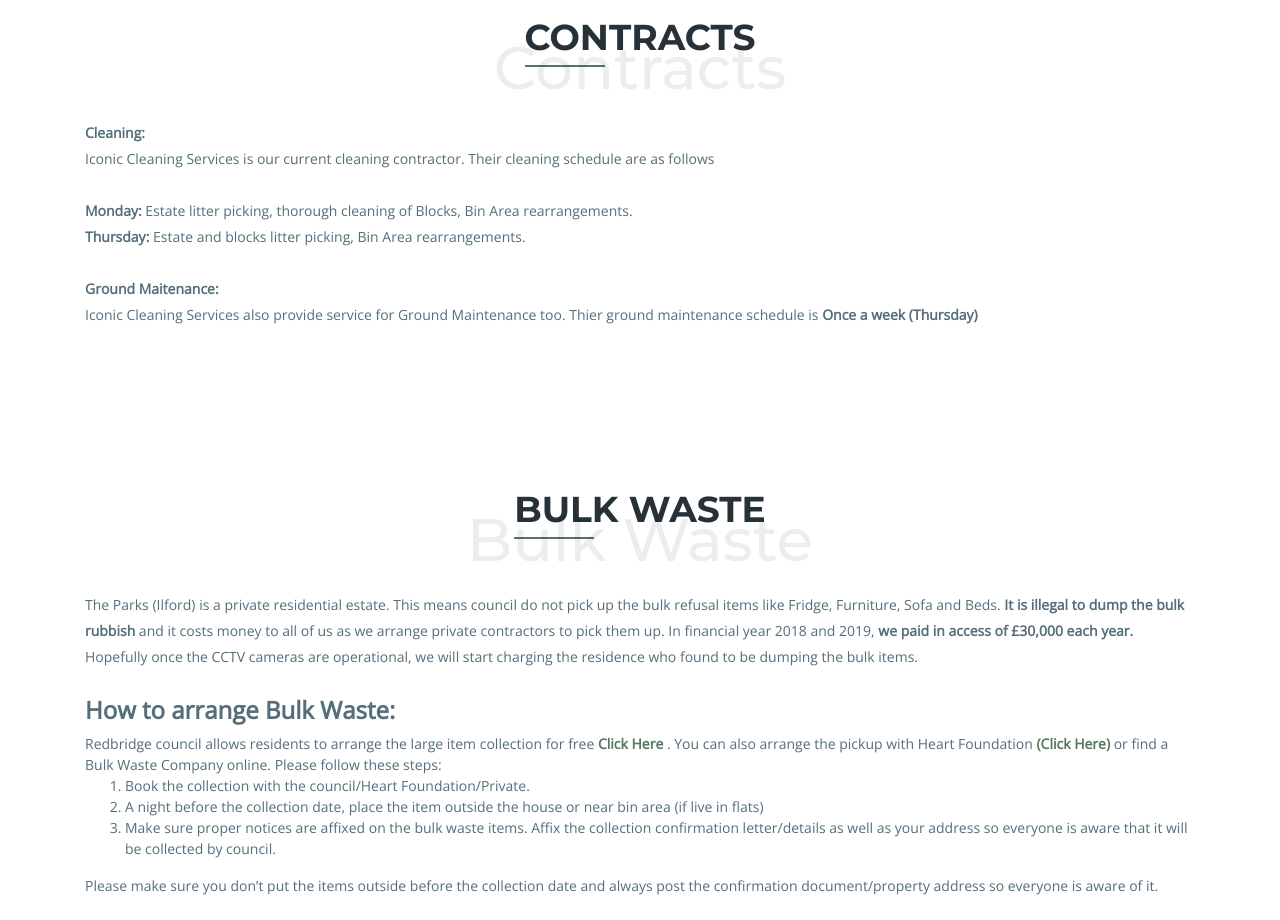
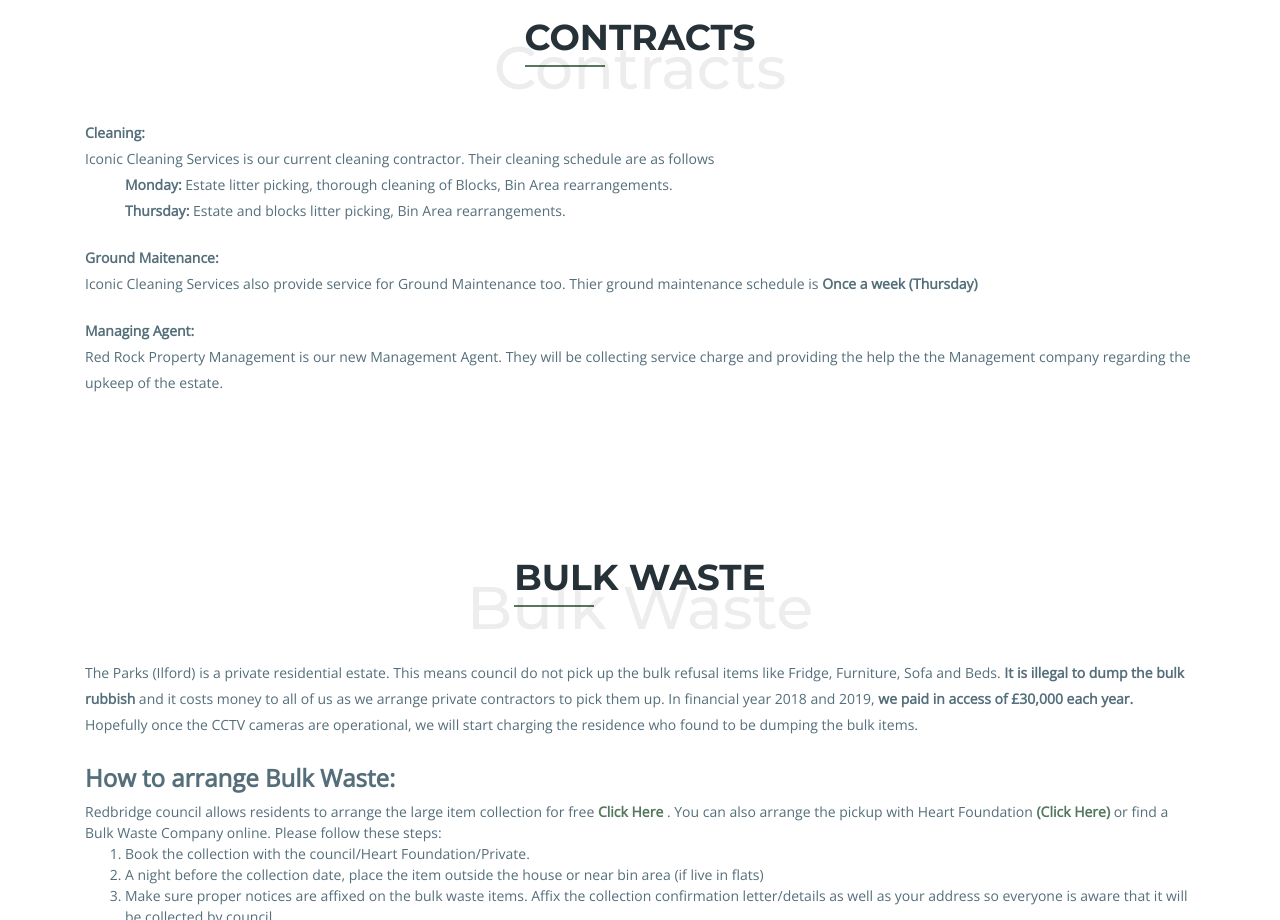
Before and after one commit to theparksilford/theparksilford.github.io, a plain HTML site: page index.html in a window 1280 px wide. Shown: the part 2680-3600 px from the top of the page. Drawn offline with nearby package versions, Linux system fonts and the light colour scheme; files whose address does not match are found by name.

Commit message:
text for cleaning

```diff
--- a/index.html
+++ b/index.html
@@ -225,12 +225,24 @@
           <span>Contracts</span>
           </div>
           <br>
-          <p><b>Cleaning:</b> <br>Iconic Cleaning Services is our current cleaning contractor. Their cleaning schedule are as follows<br><br>
-<b>Monday:</b> Estate litter picking, thorough cleaning of Blocks, Bin Area rearrangements.<br>
-<b>Thursday:</b> Estate and blocks litter picking, Bin Area rearrangements.<br><br>
+          <p><b>Cleaning:</b> <br>Iconic Cleaning Services is our current cleaning contractor. Their cleaning schedule are as follows<br>
 
+
+          <p style="text-indent: 40px">
+
+<b>Monday:</b> Estate litter picking, thorough cleaning of Blocks, Bin Area rearrangements.<br></p>
+ <p style="text-indent: 40px"><b>Thursday:</b> Estate and blocks litter picking, Bin Area rearrangements.<br>
+</p>
+</p>
+<br>
+<p>
 <b>Ground Maitenance:</b><br> Iconic Cleaning Services also provide service for Ground Maintenance too. Thier ground maintenance schedule is<b> Once a week (Thursday)</b>
 </p>
+<br>
+<p>
+<b>Managing Agent:</b><br> Red Rock Property Management is our new Management Agent. They will be collecting service charge and providing the help the the Management company regarding the upkeep of the estate.</b>
+</p>
+
 
       </div>
 
```
